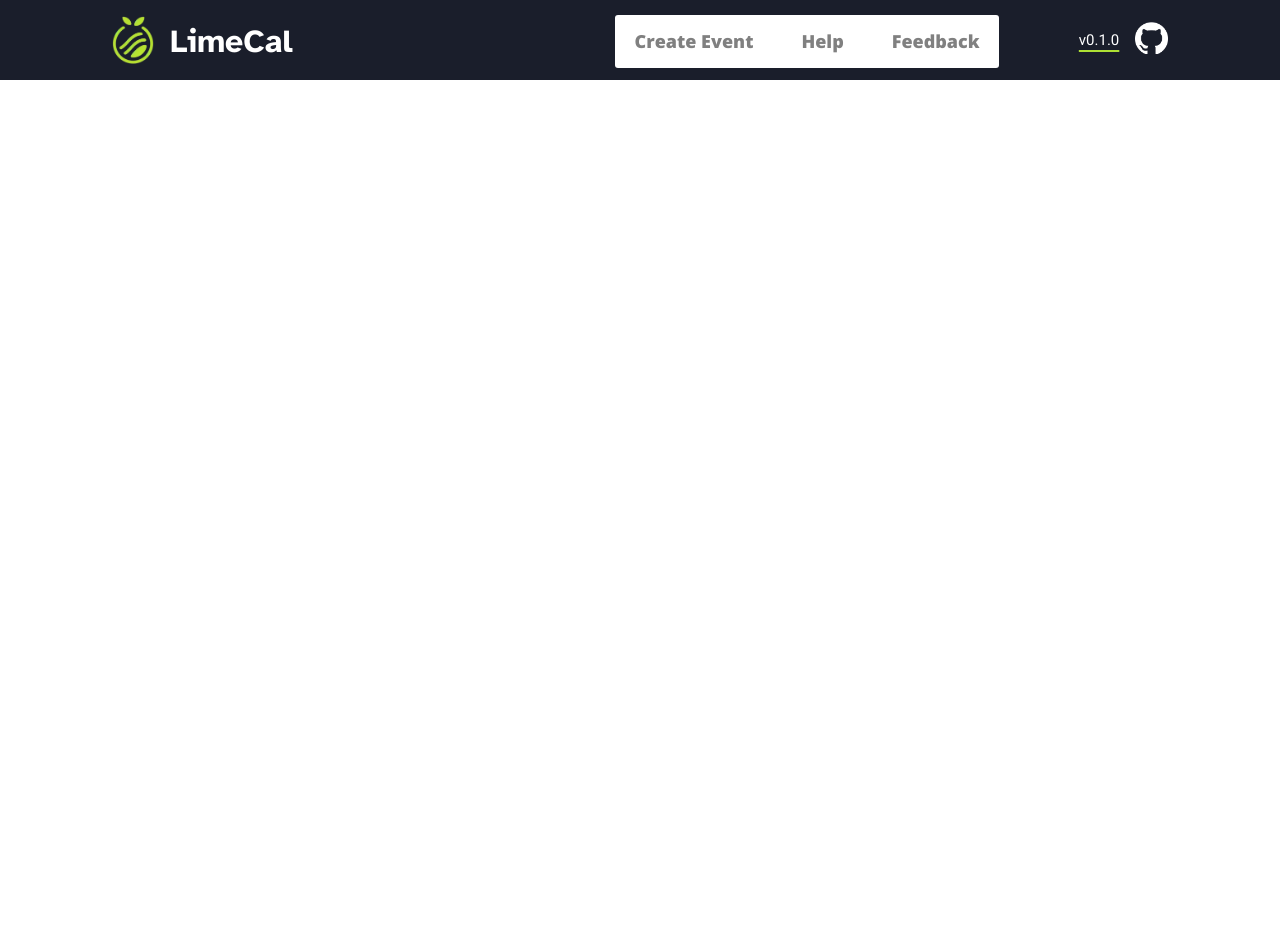
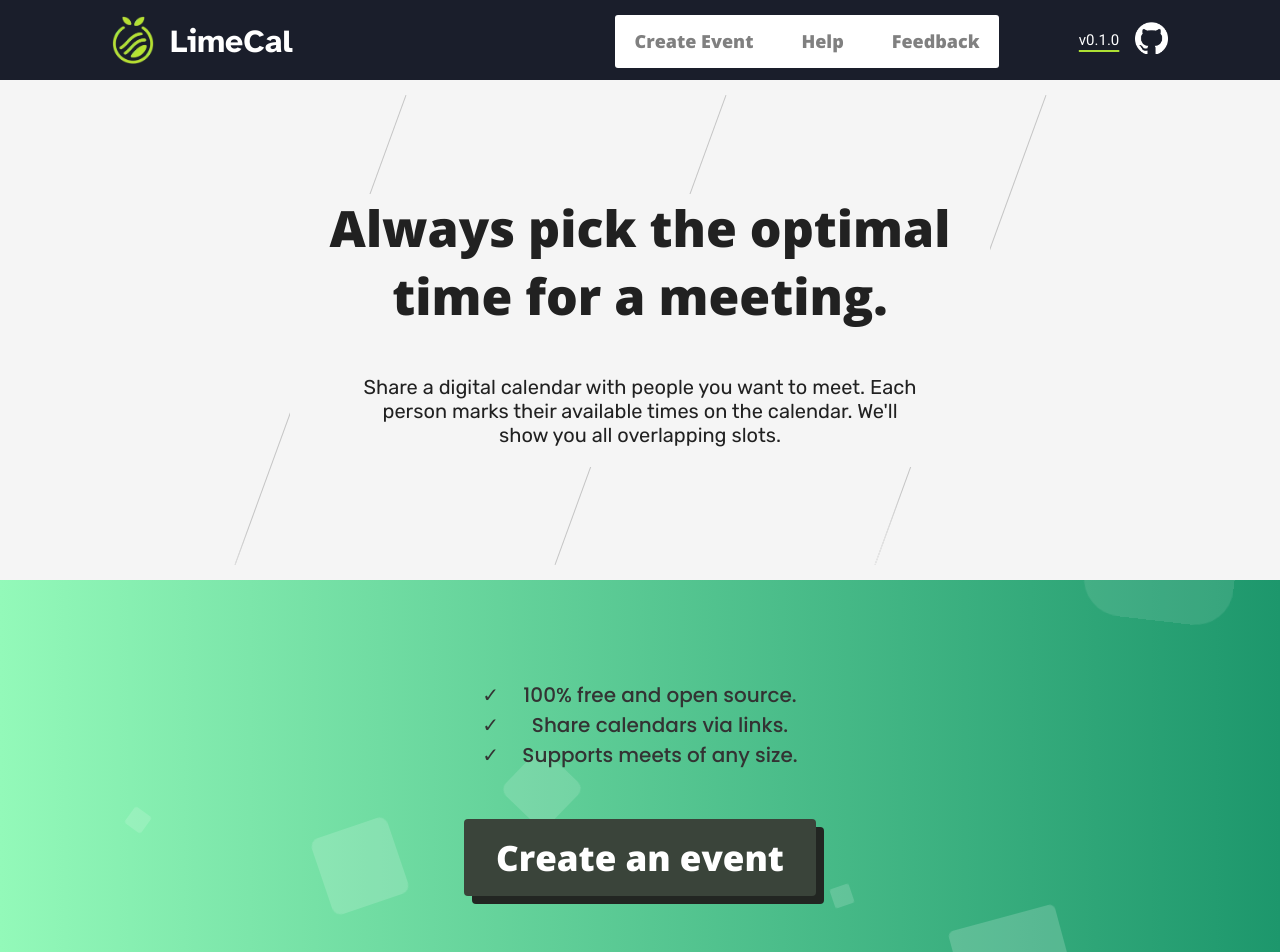
Before and after one commit to michahn01/LimeCal, a React (Vite) app in the folder client/: page / in a window 1280 px wide. Shown: the top 952 px of the page. Before the commit the page ends 800 px from the top, so only its background shows below. Built offline with nearby package versions, Linux system fonts and the light colour scheme.

Commit message:
Home Page Implemented

```diff
--- a/client/src/App.jsx
+++ b/client/src/App.jsx
@@ -3,6 +3,7 @@ import { BrowserRouter as Router, Routes, Route } from 'react-router-dom'
 import Home from "./Home.jsx"
 import "./css/basic.css"
 import Navbar from "./Navbar.jsx"
+import Footer from "./Footer.jsx"
 
 function App() {
   const [count, setCount] = useState(0)
@@ -17,6 +18,7 @@ function App() {
         <Route path="/help"></Route>
         <Route path="/feedback"></Route>
       </Routes>
+      <Footer></Footer>
     </Router>
   )
 }
--- /dev/null
+++ b/client/src/Footer.jsx
@@ -0,0 +1,13 @@
+import React from 'react'
+import "./css/navbar.css"
+
+
+const Footer = () => {
+    return (
+        <div className="navbar footer">
+
+        </div>
+    )
+}
+
+export default Footer
--- a/client/src/Home.jsx
+++ b/client/src/Home.jsx
@@ -1,9 +1,56 @@
 import React from 'react'
 import "./css/Home.css"
+import "./css/lines_background.css"
+import "./css/square_background.css"
+import { Link } from 'react-router-dom'
 
 const Home = () => {
   return (
-    <div>
+    <div id='page_body'>
+        <div className="relative_background">
+            <div className='portable-container'>
+                <div className="lines">
+                    <div class="line"></div>
+                    <div class="line"></div>
+                    <div class="line"></div>
+                </div>
+            </div>
+            <div className="text_region">
+                <div className="text-box" id="against_line_background">
+                    Always pick the optimal time for a meeting.
+                    <p>Share a digital calendar with people you want to meet.
+                        Each person marks their available times on the calendar.
+                        We'll show you all overlapping slots.
+                    </p>
+                </div>
+            </div>
+        </div>
+
+        <div className="gradient_background wrapper">
+            <ul className="circles">
+                <li></li>
+                <li></li>
+                <li></li>
+                <li></li>
+                <li></li>
+                <li></li>
+                <li></li>
+                <li></li>
+                <li></li>
+                <li></li>
+            </ul>
+            <div className="text_region">
+                <div className="text-box">
+                    <ul className="checkmarks-list">
+                        <li>100% free and open source.</li>
+                        <li>Share calendars via links.</li>
+                        <li>Supports meets of any size.</li>
+                    </ul>
+                    <Link id="big-create-button" to="/events/create">Create an event</Link>
+                </div>
+            </div>
+        </div>
+
 
     </div>
   )
--- a/client/src/css/Home.css
+++ b/client/src/css/Home.css
@@ -0,0 +1,105 @@
+@import url('https://fonts.googleapis.com/css?family=Open+Sans:800');
+@import url('https://fonts.googleapis.com/css2?family=Rubik&display=swap');
+@import url('https://fonts.googleapis.com/css2?family=Poppins:wght@500&display=swap');
+
+@keyframes gradient {
+    0% { background-position: 0% 50%; }
+    50% { background-position: 100% 50%; }
+    100% { background-position: 0% 50%; }
+}
+
+#page_body {
+    display: flex;
+    flex-direction: column;
+    align-items: center;
+}
+
+.gradient_background {
+    height: 400px;
+    width: 100%;
+    background: #1D976C;
+    background: -webkit-linear-gradient(to right, #93F9B9, #1D976C);
+    background: linear-gradient(to right, #93F9B9, #1D976C);
+}
+
+.relative_background {
+    height: 500px;
+    width: 100%;
+    position: relative;
+    background-color: rgb(245, 245, 245);
+    /* background: #1D976C;
+    background: -webkit-linear-gradient(to right, #93F9B9, #1D976C);
+    background: linear-gradient(to right, #93F9B9, #1D976C); */
+}
+
+.text_region {
+    position: absolute;
+    width:100%;
+    height:100%;
+    margin: 0;
+    padding: 0;
+    display: flex;
+    flex-direction: row;
+    align-items: center;
+    justify-content: center;
+}
+
+.text-box {
+    padding: 0;
+    margin: 0;
+    font-family: 'Open Sans', sans-serif;
+    color: #212121;
+    text-align: center;
+    max-width: 700px;
+    font-size: 50px;
+    text-wrap: wrap;
+    display: flex;
+    flex-direction: column;
+    align-items: center;
+    gap: 0.5em;
+    p {
+        font-size: 20px;
+        max-width: 80%;
+        text-align: center;
+        font-family: 'Rubik', sans-serif;
+    }
+}
+.text-box#against_line_background {
+    background-color: rgb(245, 245, 245);
+}
+
+
+.checkmarks-list {
+    list-style: none;
+    position: relative;
+    color: rgb(51, 51, 51);
+    font-size: 20px;
+    font-family: "Poppins";
+}
+.checkmarks-list li::before {
+    content:"\2713";
+    position: absolute;
+    left: 0;
+}
+
+#big-create-button {
+    background-color: #3a443a; /* Green */
+    border: none;
+    color: white;
+    padding: 15px 32px;
+    text-align: center;
+    text-decoration: none;
+    display: inline-block;
+    font-size: 35px;
+    margin: 4px 2px;
+    cursor: pointer;
+    border-radius: 4px;
+    box-shadow: 8px 8px #222622;
+    transition: background-color 0.3s, transform 0.3s; /* Smooth transition for hover effect */
+}
+
+#big-create-button:hover {
+  background-color: #53ac57;
+  color: rgb(224, 224, 224);
+  transform: scale(1.03);
+}
--- a/client/src/css/Navbar.css
+++ b/client/src/css/Navbar.css
@@ -14,6 +14,9 @@
     padding: 0.8em 7em 0.8em 7em;
     margin: 0px;
     width: 100%;
+}
+.navbar.footer {
+    min-height: 150px;
 }
 
 #gitHubLink {
--- /dev/null
+++ b/client/src/css/lines_background.css
@@ -0,0 +1,81 @@
+/* Parent container for the animation */
+/* Animation credit: https://codepen.io/osorina/pen/PQdMOO */
+.portable-container {
+    margin: auto;
+    overflow: hidden;
+    display: flex;
+    justify-content: center;
+    align-items: center;
+    position: absolute;
+    height: 500px;
+    width: 100%;
+    background-color: inherit;
+  }
+
+  .lines {
+    position: relative;
+    width: 100%;
+    height: 100%;
+  }
+
+  .line_box {
+    display: table;
+    width: 500px;
+    height: 500px;
+    background-color: #171717;
+    color: #000;
+    line-height: 1.6;
+    position: relative;
+    font-family: sans-serif;
+  }
+
+
+  .line {
+    position: absolute;
+    width: 1px;
+    height: 100%;
+    top: 0;
+    left: 50%;
+    background: rgba(2, 2, 2, 0.2);
+    overflow: hidden;
+    transform: rotate(20deg);
+  }
+
+  .line::after {
+    content: '';
+    display: block;
+    position: absolute;
+    height: 15vh;
+    width: 100%;
+    top: -50%;
+    left: 0;
+    background: linear-gradient(to bottom, rgba(255, 255, 255, 0) 0%, #ffffff 75%, #ffffff 100%);
+    animation: drop 7s 0s infinite;
+    animation-fill-mode: forwards;
+    animation-timing-function: cubic-bezier(0.4, 0.26, 0, 0.97);
+  }
+
+  .line:nth-child(1) {
+    margin-left: -25%;
+  }
+
+  .line:nth-child(1)::after {
+    animation-delay: 2s;
+  }
+
+  .line:nth-child(3) {
+    margin-left: 25%;
+  }
+
+  .line:nth-child(3)::after {
+    animation-delay: 2.5s;
+  }
+
+  @keyframes drop {
+    0% {
+      top: -50%;
+    }
+    100% {
+      top: 110%;
+    }
+  }
--- /dev/null
+++ b/client/src/css/square_background.css
@@ -0,0 +1,122 @@
+@import url('https://fonts.googleapis.com/css?family=Exo:400,700');
+/* animation credit: https://codepen.io/mohaiman/pen/MQqMyo */
+
+.wrapper {
+    overflow: hidden; /* Prevent overflow */
+    position: relative; /* For absolute positioning of children */
+}
+
+
+.circles {
+    width: 100%;
+    height: 100%;
+    margin: 0;
+    padding: 0;
+    position: absolute;
+}
+
+.circles li{
+    position: absolute;
+    display: block;
+    list-style: none;
+    /* width: 20px;
+    height: 20px; */
+    background: rgba(255, 255, 255, 0.2);
+    animation: animate 25s linear infinite;
+    bottom: -150px;
+
+}
+
+.circles li:nth-child(1){
+    left: 25%;
+    width: 80px;
+    height: 80px;
+    animation-delay: 0s;
+}
+
+
+.circles li:nth-child(2){
+    left: 10%;
+    width: 20px;
+    height: 20px;
+    animation-delay: 2s;
+    animation-duration: 12s;
+}
+
+.circles li:nth-child(3){
+    left: 70%;
+    width: 20px;
+    height: 20px;
+    animation-delay: 4s;
+}
+
+.circles li:nth-child(4){
+    left: 40%;
+    width: 60px;
+    height: 60px;
+    animation-delay: 0s;
+    animation-duration: 18s;
+}
+
+.circles li:nth-child(5){
+    left: 65%;
+    width: 20px;
+    height: 20px;
+    animation-delay: 0s;
+}
+
+.circles li:nth-child(6){
+    left: 75%;
+    width: 110px;
+    height: 110px;
+    animation-delay: 3s;
+}
+
+.circles li:nth-child(7){
+    left: 35%;
+    width: 150px;
+    height: 150px;
+    animation-delay: 7s;
+}
+
+.circles li:nth-child(8){
+    left: 50%;
+    width: 25px;
+    height: 25px;
+    animation-delay: 15s;
+    animation-duration: 45s;
+}
+
+.circles li:nth-child(9){
+    left: 20%;
+    width: 15px;
+    height: 15px;
+    animation-delay: 2s;
+    animation-duration: 35s;
+}
+
+.circles li:nth-child(10){
+    left: 85%;
+    width: 150px;
+    height: 150px;
+    animation-delay: 0s;
+    animation-duration: 11s;
+}
+
+
+
+@keyframes animate {
+
+    0%{
+        transform: translateY(0) rotate(0deg);
+        opacity: 1;
+        border-radius: 0;
+    }
+
+    100%{
+        transform: translateY(-1000px) rotate(720deg);
+        opacity: 0;
+        border-radius: 50%;
+    }
+
+}
```
